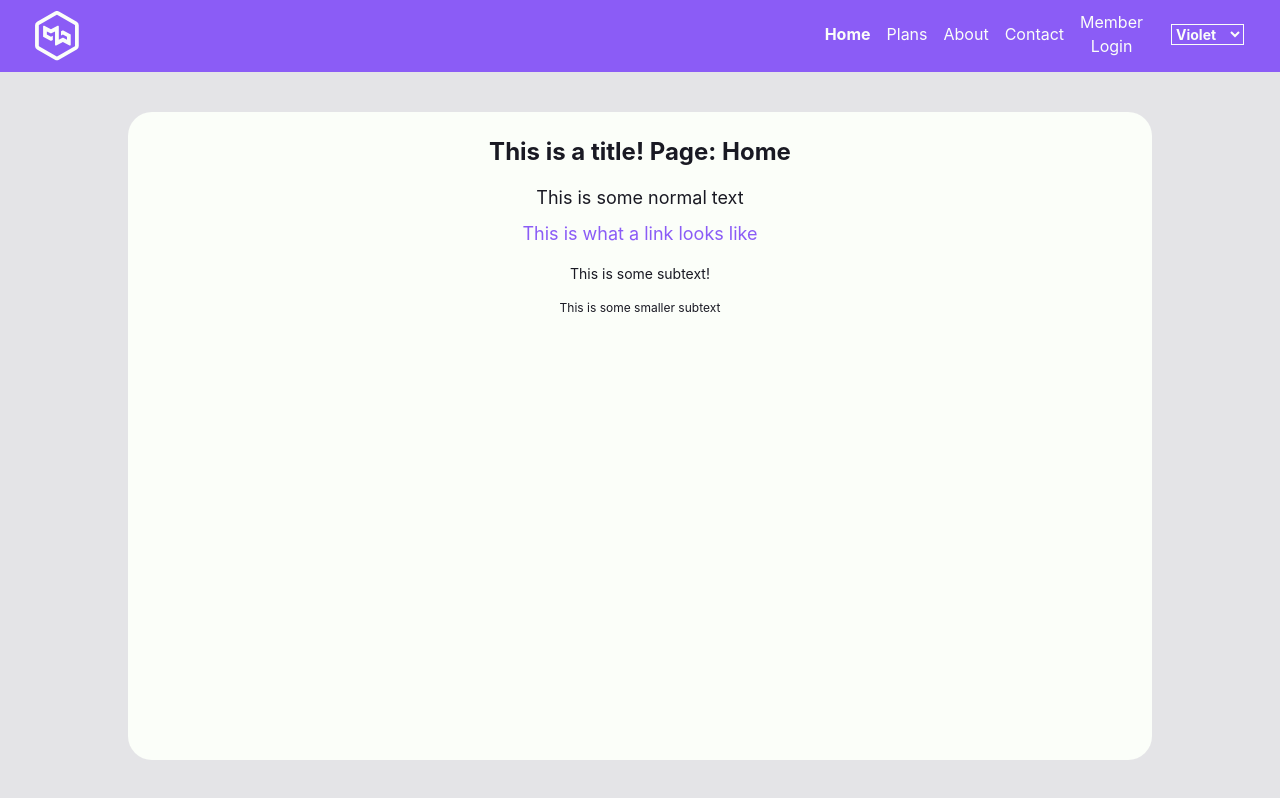
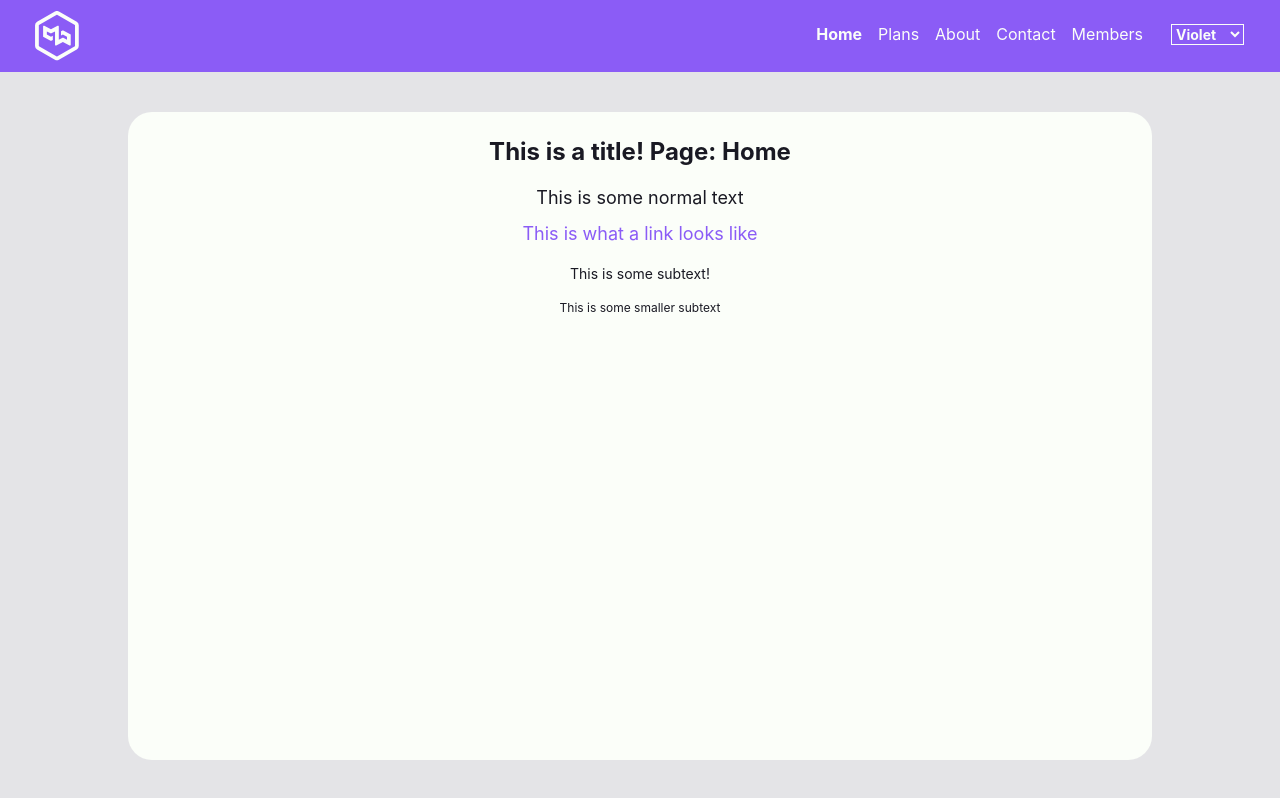
Before and after one commit to JLarsonMWI/next-boilerplate, a Next.js app: page / in a window 1280 px wide. Built offline with nearby package versions, Linux system fonts and the light colour scheme.

Commit message:
updated nav

```diff
--- a/components/nav.jsx
+++ b/components/nav.jsx
@@ -19,7 +19,7 @@ export default function Nav() {
 		{ name: 'Plans', href: '/plans' },
 		{ name: 'About', href: '/about' },
 		{ name: 'Contact', href: '/contact' },
-		{ name: 'Member Login', href: '/members' },
+		{ name: 'Members', href: '/members' },
 	];
 	return (
 		<>
--- a/pages/members.jsx
+++ b/pages/members.jsx
@@ -8,7 +8,7 @@ export default function Home() {
 			<main className="flex h-full w-full items-center justify-center bg-th-background-primary p-2 md:p-10">
 				<div className="flex h-full w-full max-w-5xl flex-col items-center justify-start rounded-3xl bg-th-background-secondary p-4 text-center text-th-text-primary">
 					<div className="py-2 text-2xl font-bold">
-						<p>This is a title! Page: Member Login</p>
+						<p>This is a title! Page: Members</p>
 					</div>
 					<div className="py-2 text-lg">
 						<p className="mb-2">This is some normal text</p>
```
